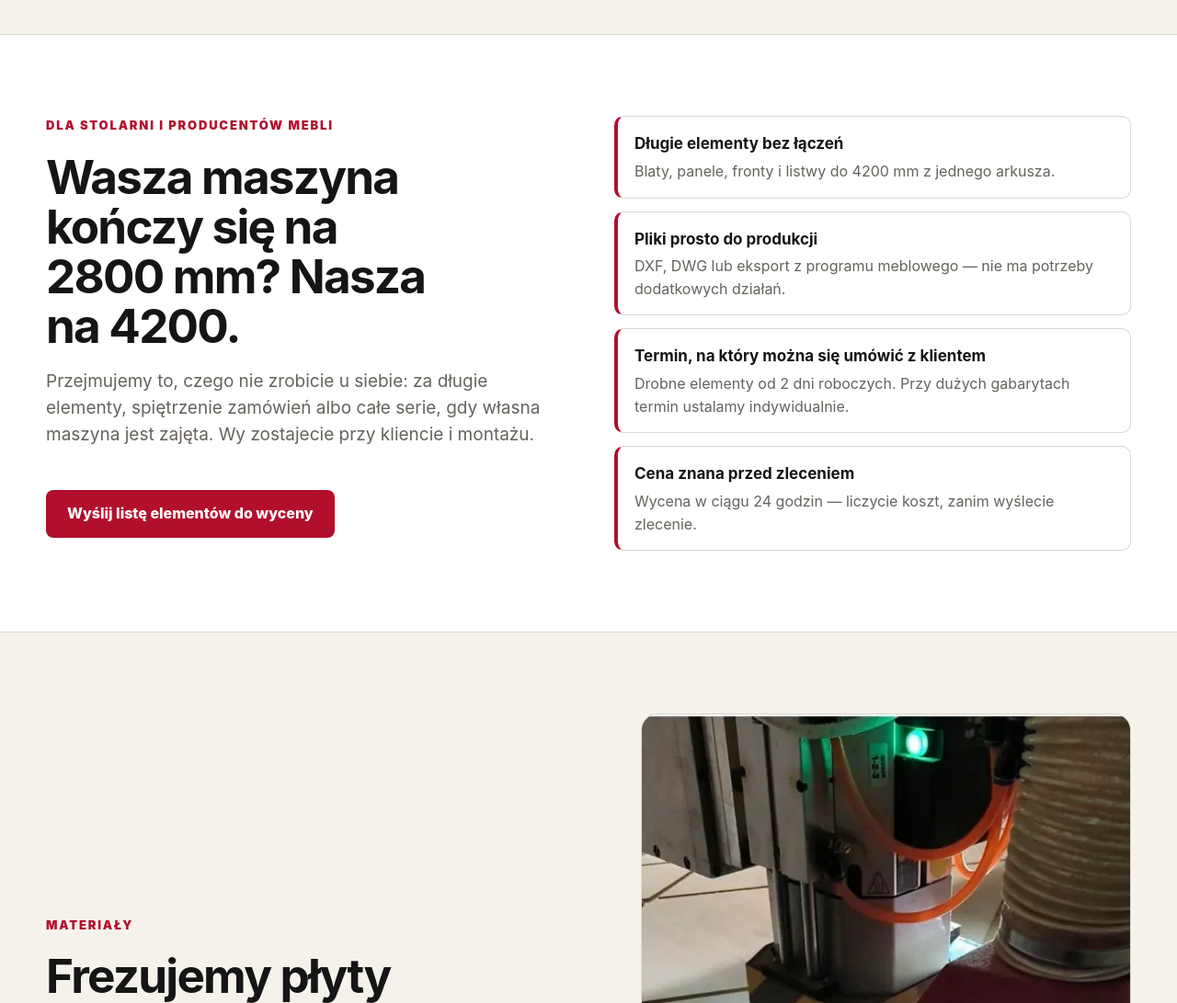
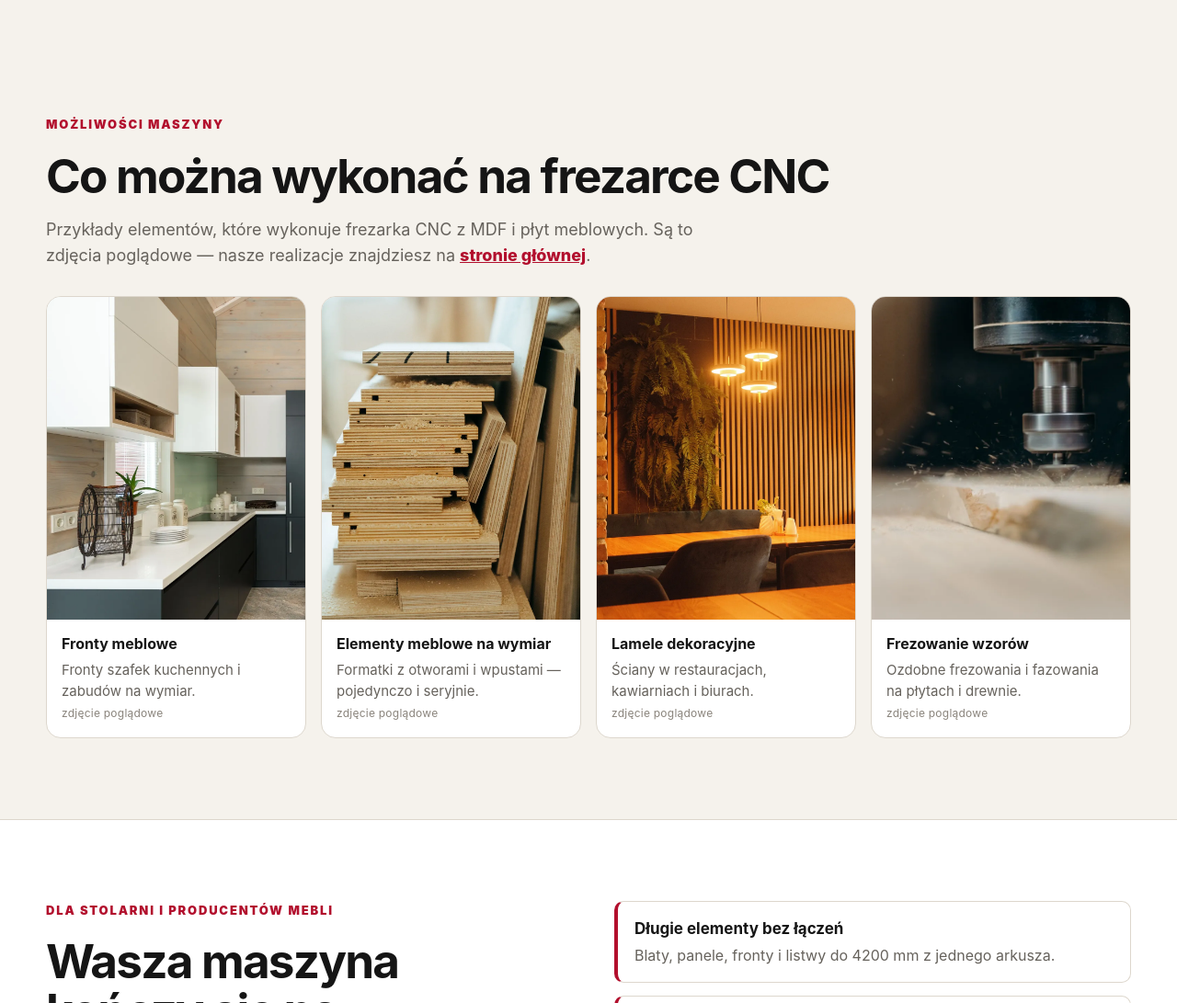
Before and after one commit to hollybest/cnc-gdansk, a plain HTML site: page frezowanie-mdf.html in a window 1280 px wide. Shown: the part 1400-2491 px from the top of the page at 92% size. Drawn offline with Linux system fonts and the light colour scheme.

Commit message:
Dodaj blok Możliwości maszyny ze zdjęciami poglądowymi, nowe zdjęcie materiałów
Co-Authored-By: Claude Opus 5.5 <noreply@anthropic.com>
Claude-Session: https://claude.ai/code/session_01WYfAdXWejLwHYxbeMx3bb7

```diff
--- a/frezowanie-mdf.html
+++ b/frezowanie-mdf.html
@@ -128,6 +128,18 @@ a:focus-visible,button:focus-visible,summary:focus-visible,input:focus-visible,t
 @media(min-width:621px) and (max-width:920px){.main-nav{top:72px}}
 .brand{white-space:nowrap;margin-right:8px}
 @media(max-width:420px){.brand{font-size:15px;letter-spacing:.03em}.quick-contact{gap:6px}.quick-contact a{padding:8px 9px}.menu-btn{padding:8px 10px;margin-right:6px}}
+.mozl-intro{max-width:760px;color:var(--muted);font-size:18px}
+.mozl-intro a{color:var(--accent);font-weight:800;text-decoration:underline}
+.mozl-grid{display:grid;grid-template-columns:repeat(4,1fr);gap:16px;margin-top:30px}
+.mozl-grid figure{margin:0;background:var(--paper);border:1px solid var(--line);border-radius:16px;overflow:hidden;display:flex;flex-direction:column}
+.alt .mozl-grid figure{background:var(--bg)}
+.mozl-grid img{aspect-ratio:4/5;object-fit:cover;width:100%;height:auto}
+.mozl-grid figcaption{padding:14px 16px 16px;display:grid;gap:4px;font-size:15px;color:var(--muted)}
+.mozl-grid figcaption b{font-size:16px;color:var(--ink)}
+.poglad{font-size:12px;color:#8a847c;letter-spacing:.02em}
+.mat-fig{margin:0}.mat-fig img{aspect-ratio:4/3;object-fit:cover;border-radius:18px;border:1px solid var(--line)}.mat-fig figcaption{margin-top:8px;text-align:right}
+@media(max-width:920px){.mozl-grid{grid-template-columns:1fr 1fr}}
+@media(max-width:620px){.mat-fig{order:-1}.mozl-grid{gap:10px}.mozl-grid figcaption{padding:10px 12px 12px;font-size:14px}}
 @media(prefers-reduced-motion:reduce){html{scroll-behavior:auto}.btn{transition:none}}
 
 </style>
@@ -172,6 +184,20 @@ a:focus-visible,button:focus-visible,summary:focus-visible,input:focus-visible,t
           <article class="card"><span>02</span><h3>Elementy mebli i formatki</h3><p>Boki, półki, wieńce, drzwi i zestawy do montażu — według Waszego pliku, w powtarzalnych seriach.</p></article>
           <article class="card"><span>03</span><h3>Długie elementy bez łączeń</h3><p>Blaty, panele, fronty i listwy do 4200 mm z jednego arkusza — tam, gdzie kończy się standardowa maszyna.</p></article>
           <article class="card"><span>04</span><h3>Panele i lamele dekoracyjne</h3><p>Panele, lamele i ażury z MDF do wnętrz — na wymiar, także w dużym formacie.</p></article>
+        </div>
+      </div>
+    </section>
+
+    <section class="section" id="mozliwosci">
+      <div class="wrap">
+        <p class="section-kicker">MOŻLIWOŚCI MASZYNY</p>
+        <h2>Co można wykonać na frezarce CNC</h2>
+        <p class="mozl-intro">Przykłady elementów, które wykonuje frezarka CNC z MDF i płyt meblowych. Są to zdjęcia poglądowe — nasze realizacje znajdziesz na <a href="/#realizacje">stronie głównej</a>.</p>
+        <div class="mozl-grid">
+          <figure><img src="images/mozliwosci-fronty.webp" width="1000" height="1175" decoding="async" loading="lazy" alt="Kuchnia z matowymi frontami meblowymi"><figcaption><b>Fronty meblowe</b>Fronty szafek kuchennych i zabudów na wymiar.<span class="poglad">zdjęcie poglądowe</span></figcaption></figure>
+          <figure><img src="images/mozliwosci-elementy-sklejka.webp" width="1000" height="1500" decoding="async" loading="lazy" alt="Wycięte elementy meblowe ze sklejki z otworami"><figcaption><b>Elementy meblowe na wymiar</b>Formatki z otworami i wpustami — pojedynczo i seryjnie.<span class="poglad">zdjęcie poglądowe</span></figcaption></figure>
+          <figure><img src="images/mozliwosci-lamele-kawiarnia.webp" width="1000" height="1500" decoding="async" loading="lazy" alt="Lamele dekoracyjne na ścianie w restauracji"><figcaption><b>Lamele dekoracyjne</b>Ściany w restauracjach, kawiarniach i biurach.<span class="poglad">zdjęcie poglądowe</span></figcaption></figure>
+          <figure><img src="images/mozliwosci-frezowanie.webp" width="1400" height="934" decoding="async" loading="lazy" alt="Frezowanie wzoru w drewnie frezem CNC"><figcaption><b>Frezowanie wzorów</b>Ozdobne frezowania i fazowania na płytach i drewnie.<span class="poglad">zdjęcie poglądowe</span></figcaption></figure>
         </div>
       </div>
     </section>
```
Also changed, not shown: index.html (+28 -2 lines), images/mozliwosci-elementy-sklejka.webp (added), images/mozliwosci-frezowanie.webp (added), images/mozliwosci-fronty.webp (added), images/mozliwosci-lamele-hol.webp (added), images/mozliwosci-lamele-kawiarnia.webp (added), images/mozliwosci-plyty.webp (added), images/mozliwosci-wrzeciono.webp (added).
